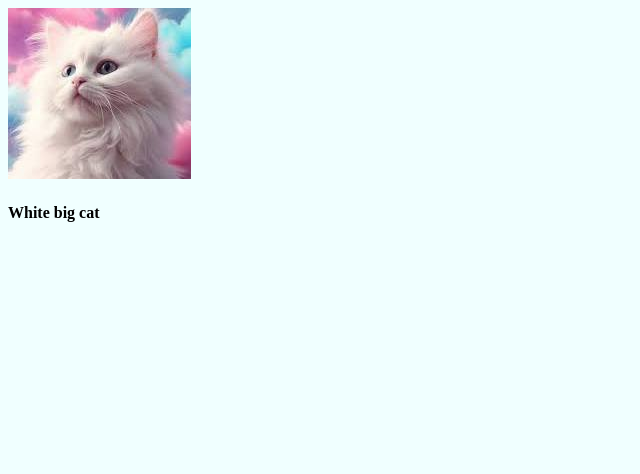
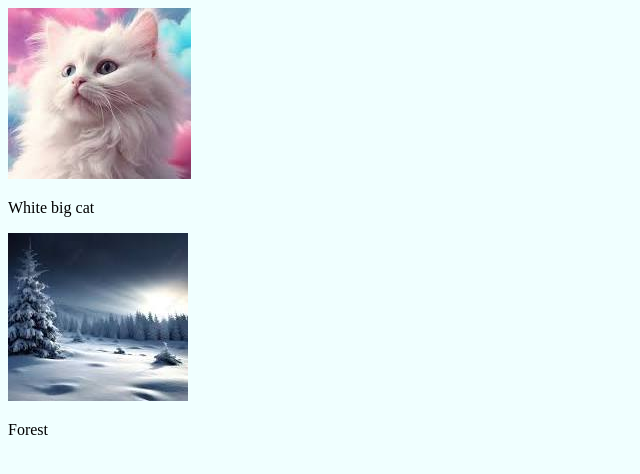
Before and after one commit to YevgeniyH/epam_fe_2024_Khrepunov, a plain HTML site: page HW1-GIT/index.html in a window 1280 px wide. Shown: the whole page, without its empty margins (0-640 px from the left). Drawn offline with Linux system fonts and the light colour scheme.

Commit message:
HW01:add new image to index.html

```diff
--- a/HW1-GIT/index.html
+++ b/HW1-GIT/index.html
@@ -8,6 +8,8 @@
 </head>
 <body>
     <img src="./Images/1.jpg" alt="White big cat">
-    <h4>White big cat</h4>
+    <p>White big cat</p>
+    <img src="./Images2/3.jpg" alt="Forest">
+    <p>Forest</p>
 </body>
 </html>
```
